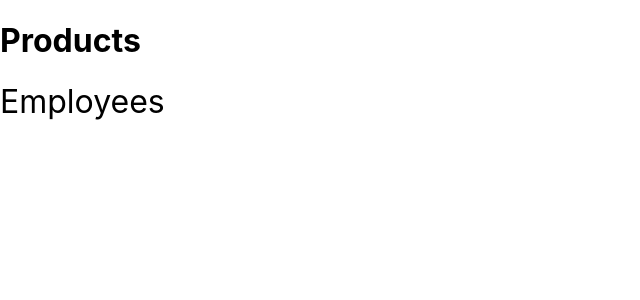
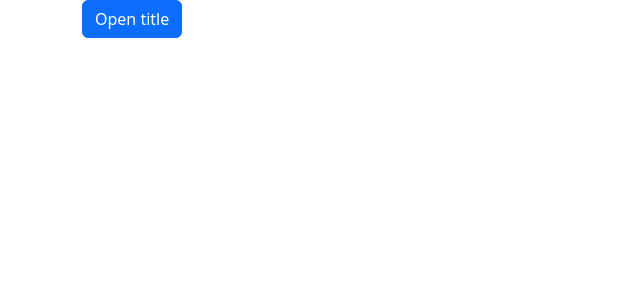
Before and after one commit to anbjakov/21, a React (Create React App) app: page / in a window 1280 px wide. Shown: the top 300 px of the page, without its empty margins (0-640 px from the left). Built offline with nearby package versions, Linux system fonts and the light colour scheme.

Commit message:
toggle Title

```diff
--- a/package.json
+++ b/package.json
@@ -6,6 +6,8 @@
     "@testing-library/jest-dom": "^5.16.5",
     "@testing-library/react": "^13.4.0",
     "@testing-library/user-event": "^13.5.0",
+    "bootstrap": "^5.2.2",
+    "prop-types": "^15.8.1",
     "react": "^18.2.0",
     "react-dom": "^18.2.0",
     "react-scripts": "5.0.1",
--- a/src/App.js
+++ b/src/App.js
@@ -1,12 +1,17 @@
+import { useState } from 'react';
 import Title from "./Components/Title";
+import Button from "./Components/Button";
+import {findShadowRoot} from "bootstrap/js/src/util";
 function App() {
-
-  return (
-   <div>
-       <Title name="Products" type="bold"/>
-       <Title name="Employees" type="normal"/>
+    const [isOpened, setOpen] = useState(false);
+    const toggleComponent = ()=>{
+        setOpen((prevState)=>!prevState)
+    }
+    return (
+   <div className="container">
+       <Button handleClick={toggleComponent} btnTitle={isOpened ? "Close title":"Open title"}/>
+       {isOpened && <Title name="Products" type="bold"/>}
    </div>
   )
 }
-
 export default App;
--- /dev/null
+++ b/src/Components/Button.js
@@ -0,0 +1,9 @@
+import PropTypes from 'prop-types'
+const Button = ({handleClick, btnTitle})=>{
+    return <button onClick={handleClick} className="btn btn-primary">{btnTitle}</button>
+}
+Button.propTypes = {
+    handleClick: PropTypes.func,
+    btnTitle: PropTypes.string,
+}
+export default Button
--- a/src/index.js
+++ b/src/index.js
@@ -1,6 +1,7 @@
-import React from 'react';
+import React, { useState } from 'react';
 import ReactDOM from 'react-dom/client';
-import './index.css';
+import 'bootstrap/dist/css/bootstrap.min.css';
+
 import App from './App';
 
 const root = ReactDOM.createRoot(document.getElementById('root'));
```
Also changed, not shown: src/Components/Title.js (+9 -4 lines), 1 other file (tests, documents, lock files or other folders).
